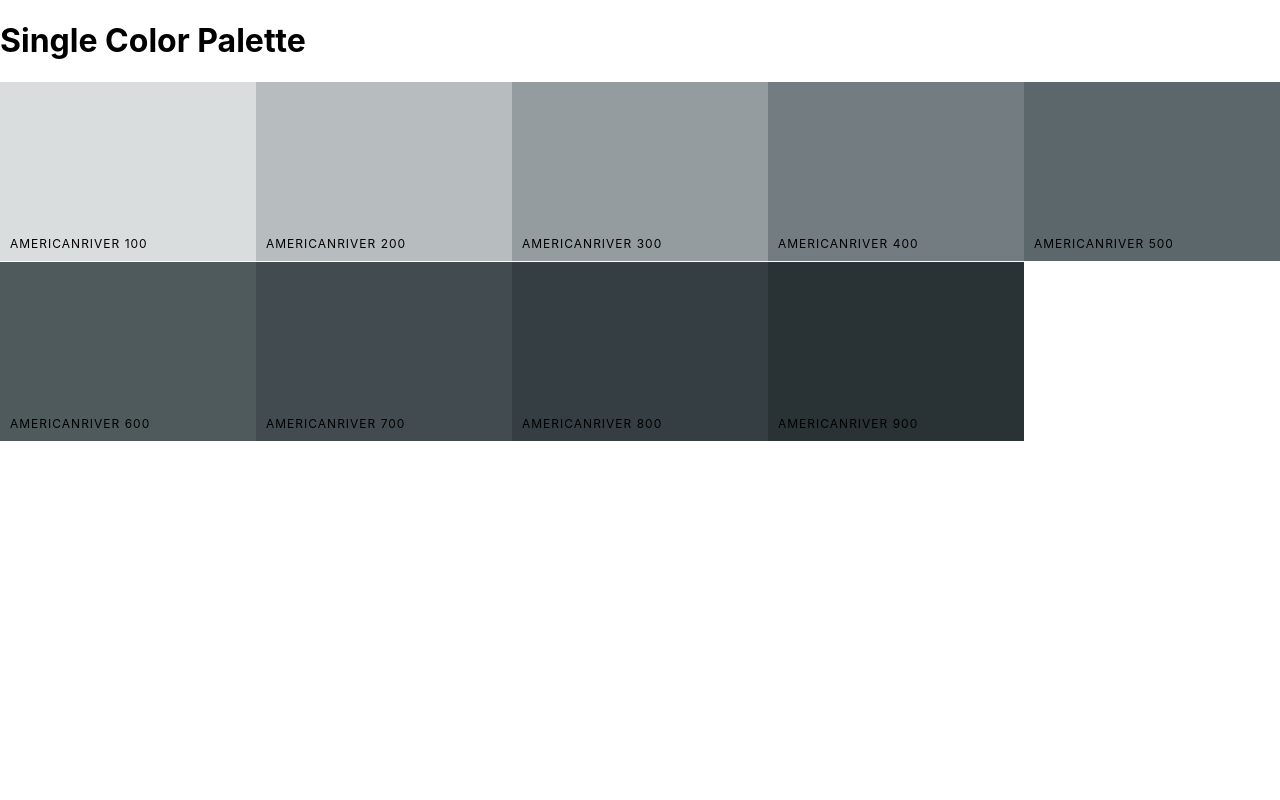
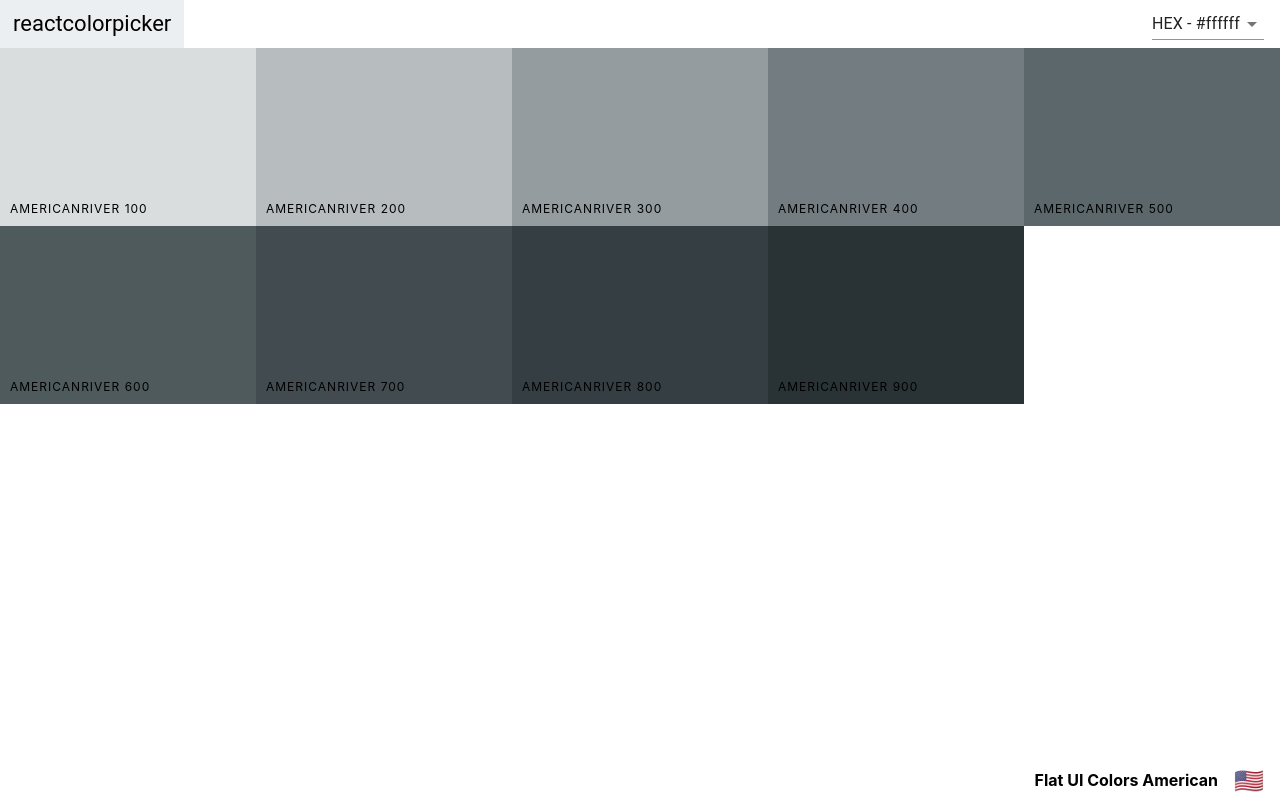
Before and after one commit to adarshnanwani/colors-app, a React (Create React App) app: page /palette/flat-ui-colors-american/americanriver in a window 1280 px wide. Built offline with nearby package versions, Linux system fonts and the light colour scheme; the HTML template or start-up script is replaced by a standard one.

Commit message:
Add Navbar and header to SingleColorPalette.

```diff
--- a/src/Navbar.js
+++ b/src/Navbar.js
@@ -1,5 +1,5 @@
 import React, { Component } from "react";
-import {Link} from 'react-router-dom';
+import { Link } from "react-router-dom";
 import Slider from "rc-slider";
 import { Select, MenuItem } from "@material-ui/core";
 import Snackbar from "@material-ui/core/Snackbar";
@@ -23,13 +23,14 @@ class Navbar extends Component {
     this.setState({ open: false });
   };
   render() {
-    const { level, changeLevel } = this.props;
+    const { level, changeLevel, showingAllColors } = this.props;
     const { format, open } = this.state;
     return (
       <header className="Navbar">
         <div className="logo">
-          <Link  to="/">reactcolorpicker</Link>
+          <Link to="/">reactcolorpicker</Link>
         </div>
+        {showingAllColors && (
           <div className="slider-container">
             <span>Level: {level}</span>
             <div className="slider">
@@ -42,6 +43,8 @@ class Navbar extends Component {
               />
             </div>
           </div>
+        )}
+
         <div className="select-container">
           <Select value={format} onChange={this.handleChange}>
             <MenuItem value="hex">HEX - #ffffff</MenuItem>
--- a/src/Palette.js
+++ b/src/Palette.js
@@ -1,6 +1,7 @@
 import React, { Component } from "react";
 import Navbar from "./Navbar";
 import ColorBox from "./ColorBox";
+import PaletteFooter from "./PaletteFooter";
 import "./Palette.css";
 
 class Palette extends Component {
@@ -39,14 +40,13 @@ class Palette extends Component {
           level={level}
           changeLevel={this.changeLevel}
           handleChange={this.changeFormat}
+          showingAllColors={true}
         />
         <div className="Palette-colors">
           {/* Bunch of color boxes */}
           {colorBoxes}
         </div>
-        <footer className="Palette-footer">
-          {paletteName} <span className="emoji">{emoji}</span>
-        </footer>
+        <PaletteFooter paletteName={paletteName} emoji={emoji} />
       </div>
     );
   }
--- /dev/null
+++ b/src/PaletteFooter.js
@@ -0,0 +1,12 @@
+import React from "react";
+
+const PaletteFooter = props => {
+  const { paletteName, emoji } = props;
+  return (
+    <footer className="Palette-footer">
+      {paletteName} <span className="emoji">{emoji}</span>
+    </footer>
+  );
+};
+
+export default PaletteFooter;
--- a/src/SingleColorPalette.js
+++ b/src/SingleColorPalette.js
@@ -1,10 +1,19 @@
 import React, { Component } from "react";
 import ColorBox from "./ColorBox";
+import Navbar from "./Navbar";
+import PaletteFooter from "./PaletteFooter";
 export default class SingleColorPalette extends Component {
   constructor(props) {
     super(props);
     this.shades = this.gatherShades();
   }
+  state = {
+    format: "hex"
+  };
+
+  changeFormat = format => {
+    this.setState({ format });
+  };
 
   gatherShades = () => {
     const {
@@ -19,20 +28,23 @@ export default class SingleColorPalette extends Component {
   };
 
   render() {
+    const { format } = this.state;
+    const { paletteName, emoji } = this.props.palette;
     const colorBoxes = this.shades.map(color => {
       return (
         <ColorBox
           key={color.name}
           name={color.name}
-          background={color.hex}
+          background={color[format]}
           showLink={false}
         />
       );
     });
     return (
       <div className="Palette">
-        <h1>Single Color Palette</h1>
+        <Navbar handleChange={this.changeFormat} showingAllColors={false} />
         <div className="Palette-colors">{colorBoxes}</div>
+        <PaletteFooter paletteName={paletteName} emoji={emoji} />
       </div>
     );
   }
```
Lines whose indentation alone changed are shown as unchanged.
